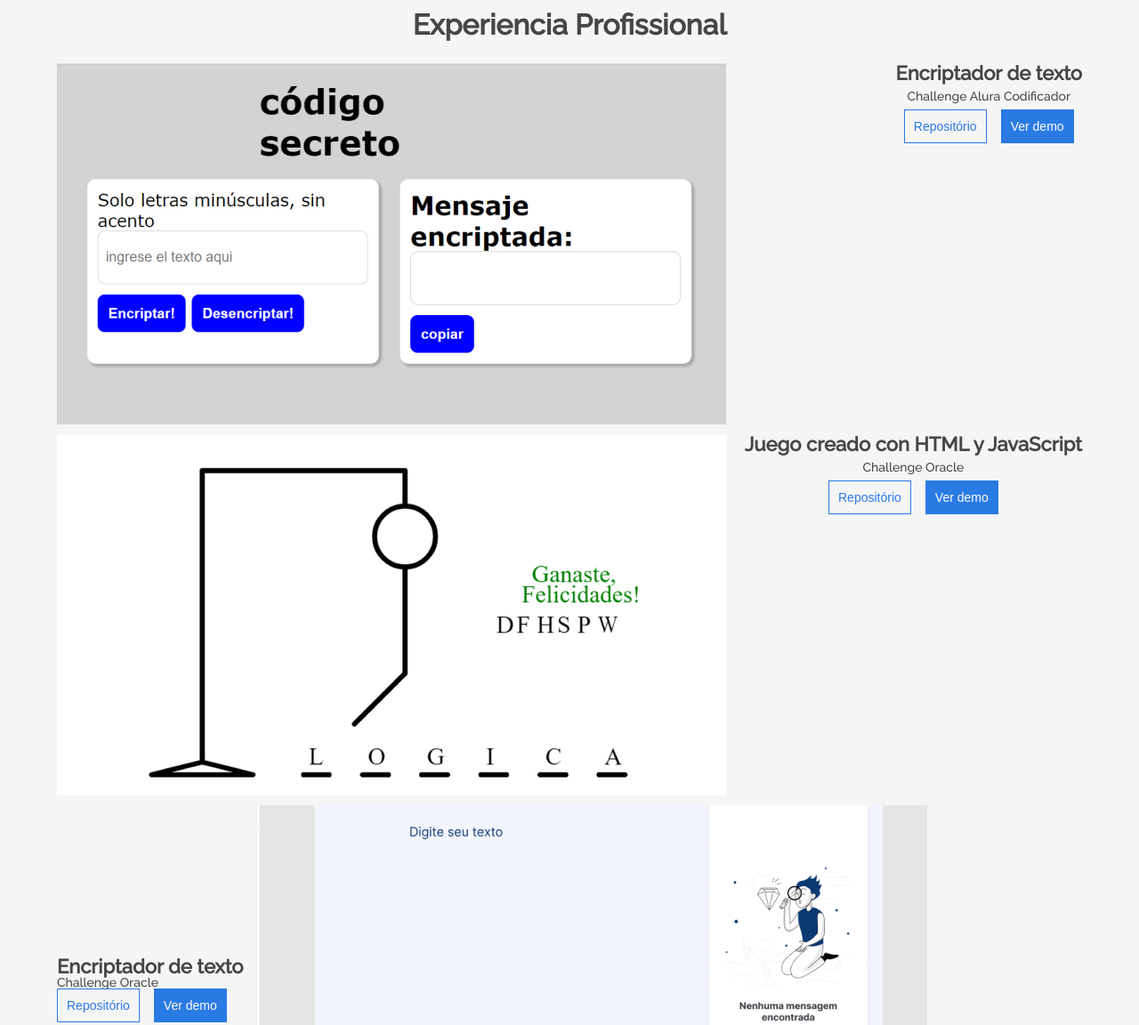
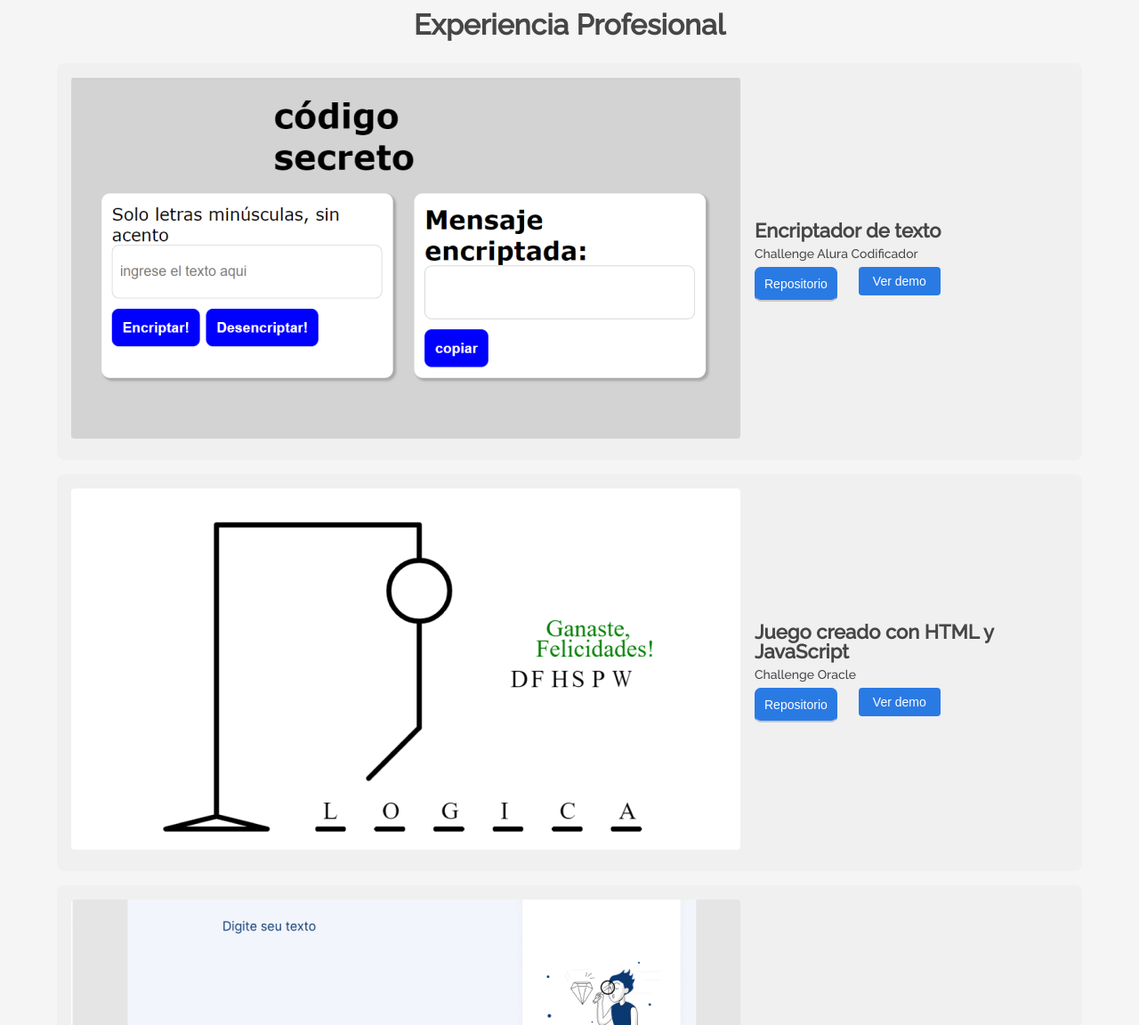
Before and after one commit to franciscojcc007/portafolio, a plain HTML site: page challenge-one-portafolio-latam-repositorio-base/challenge-one-portafolio-latam-repositorio-base/index.html in a window 1280 px wide. Shown: the part 2240-3392 px from the top of the page at 89% size. Drawn offline with Linux system fonts and the light colour scheme.

Commit message:
Add files via upload

```diff
--- a/challenge-one-portafolio-latam-repositorio-base/challenge-one-portafolio-latam-repositorio-base/css/style.css
+++ b/challenge-one-portafolio-latam-repositorio-base/challenge-one-portafolio-latam-repositorio-base/css/style.css
@@ -313,10 +313,12 @@ section.experience{
 
 .experiencia__botao--repo{
     border: 1px solid var(--cor-btn);
-    background: none;
+    background: var(--cor-btn);
     font-size: 14px;
-    color: var(--cor-btn);
+    color: var(--cor-de-fundo-sec);
     padding: 10px;
+    border-bottom: 2px solid var(--cor-border);
+    border-radius: 7px;
 }
 
 .experience__botao--demo{
@@ -325,8 +327,8 @@ section.experience{
     font-size: 14px;
     color: var(--cor-de-fundo-sec);
     padding: 10px;
-    white-space: nowrap;
-
+    border-bottom: 2px solid var(--cor-border);
+    border-radius: 7px;
 }
 
 
@@ -390,6 +392,8 @@ section.formcontato{
     font-size: 14px;
     color: var(--cor-de-fundo-sec);
     padding: 10px;
+    border-bottom: 2px solid var(--cor-border);
+    border-radius: 7px;
 }
 
 /*footeer*/
@@ -615,79 +619,98 @@ Utiliza las referencias de los breakpoints @media abajo */
 
 /*Experiencia Profesional*/
 
-    section.experience{
+     section.experience {
         padding: 32px 64px;
     }
 
-    .experience__section__title{
+    .experience__section__title {
         font-size: 32px;
+        text-align: center;
     }
 
-    .experience__container{
-        align-items: flex-start;
+    .experience__container {
+        display: flex;
+        flex-wrap: wrap;
+        gap: 16px;
+        justify-content: center;
     }
 
-    .experience__box{
+    .experience__box {
         display: flex;
         flex-direction: row;
         gap: 16px;
         align-items: center;
+        background-color: #f0f0f0;
+        padding: 16px;
+        border-radius: 8px;
     }
 
-    .experience__box:nth-child(even) .experience__img {
-    order: 2;
-}
-
-.experience__box:nth-child(odd) .experience__img {
-    order: 1;
-}
-
-.experience__info {
+    .experience__info-container {
         flex: 1;
     }
 
-     .experience__img{
+    .experience__img {
         width: 752px;
-        height: 406px;
+        height: auto;
+        border-radius: 4px;
     }
 
-    .experience__title{
+    .experience__title {
         font-size: 22px;
+        margin: 0;
     }
 
-    .experience__text{
+    .experience__text {
         font-size: 14px;
+        margin: 8px 0;
     }
 
- /*Contacto*/
-    section.formcontato{
+    .experience__description {
+        display: flex;
+        justify-content: flex-start;
+    }
+
+    .experience__repo,
+    .experience__demo {
+        margin-right: 8px;
+    }
+
+    .experience__botao--repo,
+    .experience__botao--demo {
+        padding: 8px 16px;
+        background-color: var(--cor-btn);
+        border: none;
+        color: white;
+        font-size: 14px;
+        border-radius: 4px;
+        cursor: pointer;
+    }
+
+    /* Sección de Contacto */
+    section.formcontato {
+        padding: 32px 64px;
         display: flex;
         justify-content: center;
-        padding: 32px 64px;
     }
 
-    .formcontato__contacto{
+    .formcontato__contacto {
         display: flex;
         flex-direction: row;
         gap: 16px;
         align-items: flex-end;
     }
 
-    .formcontato--esquerda{
+    .formcontato--esquerda {
         height: 100%;
     }
 
-    .formcontato__img{
-        display: flex;
+    .formcontato__img {
         width: 464px;
         height: 100%;
+        border-radius: 4px;
     }
 
-    .formcontato__title{
+    .formcontato__title {
         font-size: 32px;
     }
-
-
-/*Footer*/
-
 }
--- a/challenge-one-portafolio-latam-repositorio-base/challenge-one-portafolio-latam-repositorio-base/index.html
+++ b/challenge-one-portafolio-latam-repositorio-base/challenge-one-portafolio-latam-repositorio-base/index.html
@@ -29,10 +29,10 @@
                     <li class="menu__list__item"><a href="#skills">Skills</a></li>
                     <li class="menu__list__item"><a href="#hobbies">Hobbies</a></li>
                     <li class="menu__list__item"><a href="#formacion">Formación</a></li>
-                    <li class="menu__list__item"><a href="#xp">Proyectos</a></li>
+                    <li class="menu__list__item"><a href="#proyect">Proyectos</a></li>
                     <li class="menu__list__item"><a href="#contacto">frankmazta@gmail.com</a></li>
                 </ul>
-                <li class="menu__list__item__contato"><a href="#contacto">contacto@fulana.com</a></li>
+                <li class="menu__list__item__contato"><a href="#contacto">frankmazta@gmail.com</a></li>
             </nav>
         </section>
 
@@ -210,53 +210,45 @@
             </div>
         </section>
 
-        <!-- Sección de Experiencia Profesional/Proyectos-->
-        <section class="experience" id="xp">
-            <h2 class="experience__section__title">Experiencia Profissional</h2>
-            <div class="experiencie__box">
-                <!-- Pon el logotipo/captura de pantalla de tu proyecto -->
-                <img class="experience__img" src="assets\decod_print.png">
-                <div class="experience__info">
+        <section class="experience" id="proyect">
+            <h2 class="experience__section__title">Experiencia Profesional</h2>
+            <div class="experience__container">
+                <div class="experience__box">
+                    <img class="experience__img" src="assets/decod_print.png">
+                    <div class="experience__info-container">
                         <h2 class="experience__title">Encriptador de texto</h2>
-                    <h3 class="experience__text">Challenge Alura Codificador </h3>
+                        <h3 class="experience__text">Challenge Alura Codificador</h3>
                         <div class="experience__description">
                             <!-- Pon el enlace del proyecto en Github o GithubPages -->
-                        <span class="experience__repo"><a
-                                href=""><button
-                                    class="experiencia__botao--repo">Repositório</button></a></span>
-                        <span class="experience__demo"><a href=""><button class="experience__botao--demo">Ver demo</button></a></span>
-                    </div>
-                </div>
-            </div>
-
-            <div class="experiencie__box">
-                <!-- Pon el logotipo/captura de pantalla de tu proyecto -->
-                <img class="experience__img" src="assets\forca_print.png">
-                <div class="experience__info">
-                    <h2 class="experience__title">Juego creado con HTML y JavaScript</h2>
-                    <h3 class="experience__text">Challenge Oracle </h3>
-                    <div class="experience__description">
-                        <!-- Pon el enlace del proyecto en Github o GithubPages -->
-                        <span class="experience__repo"><a
-                                href=""><button
-                                    class="experiencia__botao--repo">Repositório</button></a></span>
-                        <span class="experience__demo"><a href=""><button class="experience__botao--demo">Ver demo</button></a></span>
+                            <span class="experience__repo"><a href="#"><button class="experiencia__botao--repo">Repositorio</button></a></span>
+                            <span class="experience__demo"><a href="#"><button class="experience__botao--demo">Ver demo</button></a></span>
                         </div>
                     </div>
                 </div>
 
                 <div class="experience__box">
-                <!-- Pon el logotipo/captura de pantalla de tu proyecto -->
-                <img class="experience__img" src="assets\secretcode_print.png">
+                    <img class="experience__img" src="assets/forca_print.png">
+                    <div class="experience__info-container">
+                        <h2 class="experience__title">Juego creado con HTML y JavaScript</h2>
+                        <h3 class="experience__text">Challenge Oracle</h3>
+                        <div class="experience__description">
+                            <!-- Pon el enlace del proyecto en Github o GithubPages -->
+                            <span class="experience__repo"><a href="#"><button class="experiencia__botao--repo">Repositorio</button></a></span>
+                            <span class="experience__demo"><a href="#"><button class="experience__botao--demo">Ver demo</button></a></span>
+                        </div>
+                    </div>
+                </div>
+
+                <div class="experience__box">
+                    <img class="experience__img" src="assets/secretcode_print.png">
                     <div class="experience__info-container">
                         <h2 class="experience__title">Encriptador de texto</h2>
-                    <h3 class="experience__text">Challenge Oracle </h3>
+                        <h3 class="experience__text">Challenge Oracle</h3>
                         <div class="experience__description">
                             <!-- Pon el enlace del proyecto en Github o GithubPages -->
-                        <span class="experience__repo"><a
-                                href=""><button
-                                    class="experiencia__botao--repo">Repositório</button></a></span>
-                        <span class="experience__demo"><a href=""><button class="experience__botao--demo">Ver demo</button></a></span>
+                            <span class="experience__repo"><a href="#"><button class="experiencia__botao--repo">Repositorio</button></a></span>
+                            <span class="experience__demo"><a href="#"><button class="experience__botao--demo">Ver demo</button></a></span>
+                        </div>
                     </div>
                 </div>
             </div>
@@ -268,14 +260,12 @@
                     <h3 class="experience__text">Challenge Oracle </h3>
                     <div class="experience__description">
                         <!-- Pon el enlace del proyecto en Github o GithubPages -->
-                        <span class="experience__repo"><a
-                                href=""><button
-                                    class="experiencia__botao--repo">Repositório</button></a></span>
-                        <span class="experience__demo"><a href=""><button class="experience__botao--demo">Ver demo</button></a></span>
+                        <span class="experience__repo"><a href="#"><button class="experiencia__botao--repo">Repositório</button></a></span>
+                        <span class="experience__demo"><a href="#"><button class="experience__botao--demo">Ver demo</button></a></span>
                     </div>
                 </div>
             </div>
-
+        </section>
             <!-- Sección de Contacto -->
             <section class="formcontato" id="contacto">
                 <div class="formcontato__contacto">
```
Lines whose indentation alone changed are shown as unchanged.
